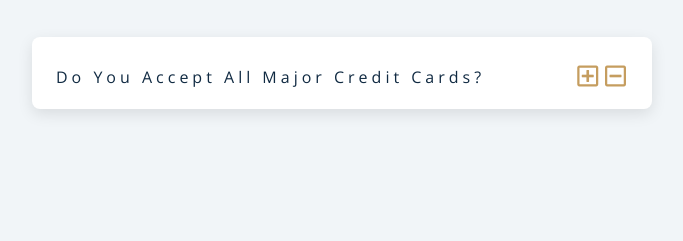
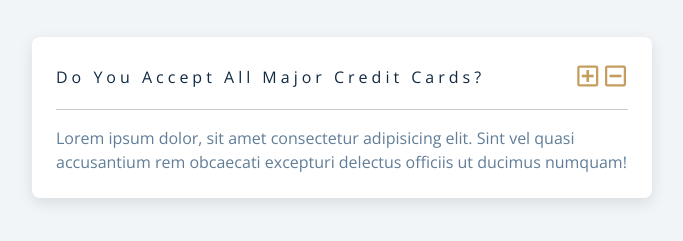
Before and after one commit to 0xsamuel-eth/faq_page, a plain HTML site: page index.html in a window 1280 px wide. Shown: the part 187-428 px from the top of the page, without its empty margins (298-981 px from the left). Drawn offline with nearby package versions, Linux system fonts and the light colour scheme.

Commit message:
Added question text div with 20 word paragraph

```diff
--- a/index.html
+++ b/index.html
@@ -39,6 +39,12 @@
               </span>
             </button>
           </div>
+          <!-- question text -->
+          <div class="question-text">
+            <p>
+              Lorem ipsum dolor, sit amet consectetur adipisicing elit. Sint vel quasi accusantium rem obcaecati excepturi delectus officiis ut ducimus numquam!
+            </p>
+          </div>
         </article>
         <!-- end single question -->
       </div>
```
